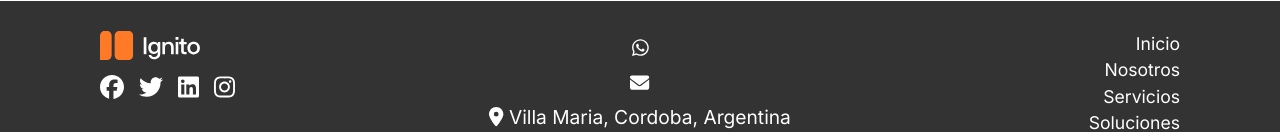
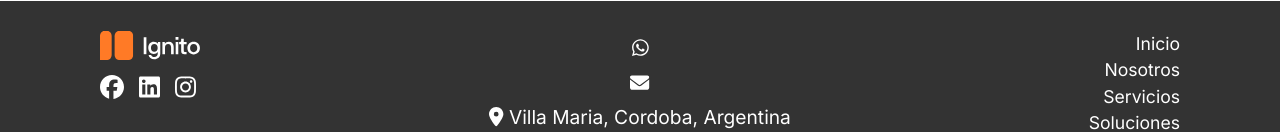
Before and after one commit to Salocin0/landing-page-ignito, a React (Vite) app: page /trabajaConNosotros in a window 1280 px wide. Shown: the part 701-833 px from the top of the page. Built offline with nearby package versions, Linux system fonts and the light colour scheme.

Commit message:
sin twitter

```diff
--- a/src/Components/Footer.jsx
+++ b/src/Components/Footer.jsx
@@ -131,14 +131,6 @@ const Footer = () => {
             <FontAwesomeIcon icon={faFacebook} />
           </a>
           <a
-            href="https://twitter.com"
-            style={styles.socialIcon}
-            target="_blank"
-            rel="noopener noreferrer"
-          >
-            <FontAwesomeIcon icon={faTwitter} />
-          </a>
-          <a
             href="https://linkedin.com"
             style={styles.socialIcon}
             target="_blank"
```
